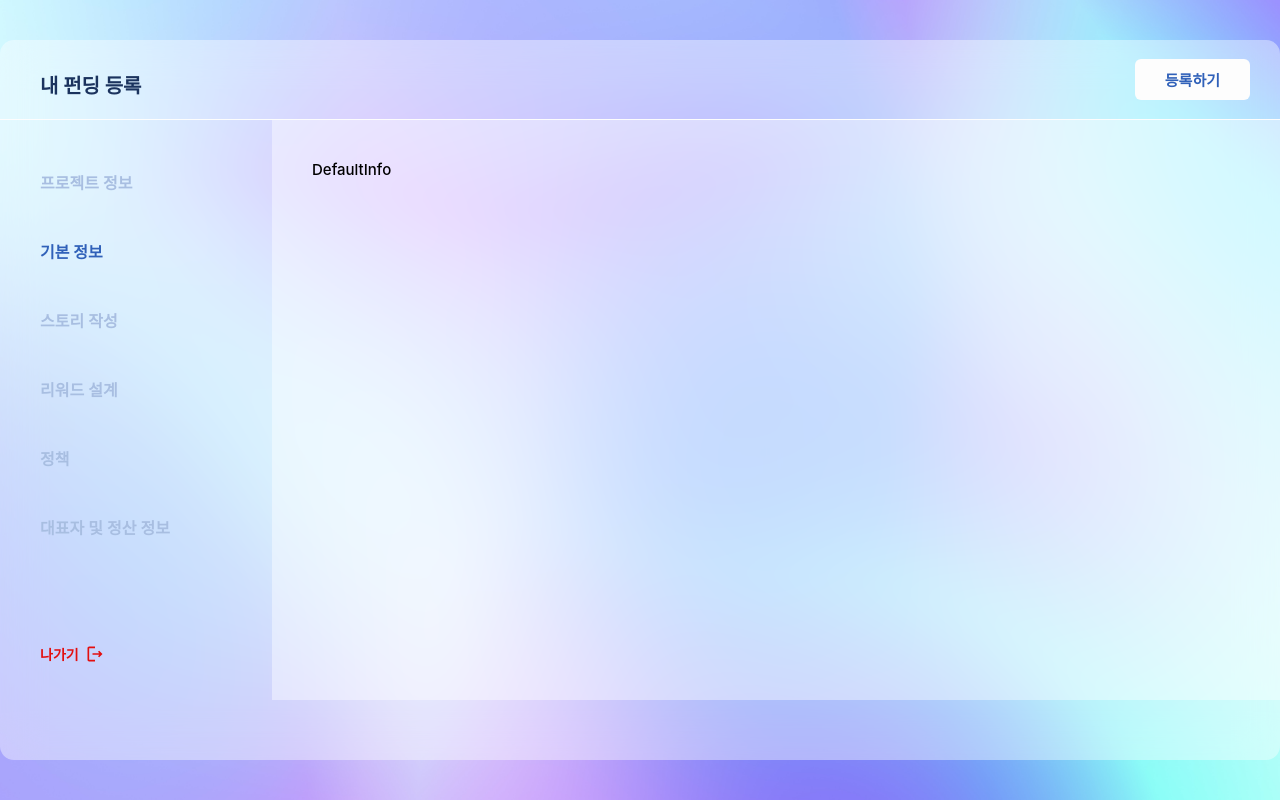
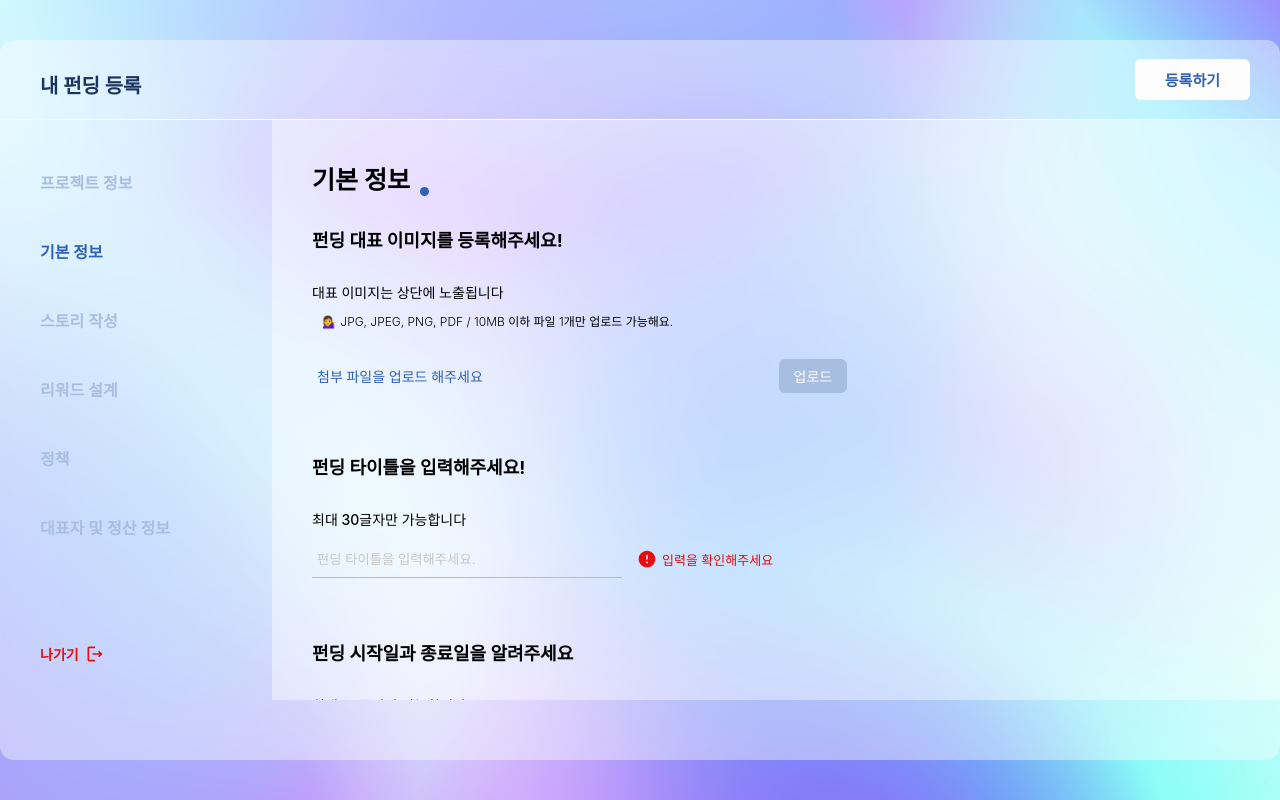
Before and after one commit to soun997/blooming, a React (Vite) app in the folder client/: page /add-fund in a window 1280 px wide. Both pictures are taken after a click on the element "기본 정보". Built offline with nearby package versions, Linux system fonts and the light colour scheme; a web font is replaced by a local one.

Commit message:
[S09P22A105-344] feat: 기본 정보 입력 정적 페이지 구성

```diff
--- a/client/src/components/AddPage/DefaultInfo.tsx
+++ b/client/src/components/AddPage/DefaultInfo.tsx
@@ -1,7 +1,150 @@
-import React from 'react';
+import { MainTitle } from '@style/common';
+import { DefaultInfoInAdd, FundAddInfo } from '@type/ProcessInfo';
+import { useEffect, useState } from 'react';
+import styled from 'styled-components';
+import { FormForText, FormForUpload } from './FormComponent';
+import { validFundingTitleCheck } from '@utils/validation/AddDefaultInfoValid';
 
-const DefaultInfo = () => {
-  return <div>DefaultInfo</div>;
+interface Props {
+  data: DefaultInfoInAdd;
+  setData: React.Dispatch<React.SetStateAction<FundAddInfo>>;
+}
+
+export interface ValidCheck {
+  validIdx: number;
+  validValue: string;
+  isValid: boolean;
+}
+
+const updatedefaultInfo = (
+  prevInfo: FundAddInfo,
+  defaultInfo: DefaultInfoInAdd,
+) => {
+  return {
+    ...prevInfo,
+    defaultInfo: defaultInfo,
+  };
 };
 
+const DefaultInfo = ({ data, setData }: Props) => {
+  const [defaultInfo, setDefaultInfo] = useState<DefaultInfoInAdd>(data);
+  const [validInputCheck, setValidInputCheck] = useState<ValidCheck>({
+    validIdx: 0,
+    validValue: '',
+    isValid: false,
+  });
+
+  useEffect(() => {
+    if (validInputCheck.isValid) {
+      switch (validInputCheck.validIdx) {
+        case 0:
+          // 대표 이미지 등록
+          defaultInfo.image = validInputCheck.validValue;
+          setData((prevInfo) => updatedefaultInfo(prevInfo, defaultInfo));
+          break;
+        case 1:
+          // 프로젝트 타이틀
+          defaultInfo.title = validInputCheck.validValue;
+          setData((prevInfo) => updatedefaultInfo(prevInfo, defaultInfo));
+          break;
+        case 2:
+          // 프로젝트 시작일, 종료일
+          const startDate = validInputCheck.validValue.split(',')[0];
+          const endDate = validInputCheck.validValue.split(',')[1];
+          defaultInfo.startDate = startDate;
+          defaultInfo.endDate = endDate;
+          setData((prevInfo) => updatedefaultInfo(prevInfo, defaultInfo));
+          break;
+        default:
+          break;
+      }
+    }
+  }, [validInputCheck]);
+
+  return (
+    <div>
+      <Title>
+        기본 정보 <div className="dot"></div>
+      </Title>
+
+      <QuestionFrame>
+        <Subtitle>펀딩 대표 이미지를 등록해주세요!</Subtitle>
+        <Contents>
+          <FormForUpload
+            title="대표 이미지는 상단에 노출됩니다"
+            subInfo={[
+              'JPG, JPEG, PNG, PDF / 10MB 이하 파일 1개만 업로드 가능해요.',
+            ]}
+            setValid={setValidInputCheck}
+            validIdx={0}
+          />
+        </Contents>
+      </QuestionFrame>
+      <QuestionFrame>
+        <Subtitle>펀딩 타이틀을 입력해주세요!</Subtitle>
+        <Contents>
+          <FormForText
+            title="최대 30글자만 가능합니다"
+            placeholder="펀딩 타이틀을 입력해주세요."
+            validIdx={1}
+            setValid={setValidInputCheck}
+            errorCheck={validFundingTitleCheck}
+            initKeyword={defaultInfo.title}
+          />
+        </Contents>
+      </QuestionFrame>
+      <QuestionFrame>
+        <Subtitle>펀딩 시작일과 종료일을 알려주세요</Subtitle>
+        <Contents>
+          <FormForText
+            title="최대 30글자만 가능합니다"
+            placeholder="펀딩 타이틀을 입력해주세요."
+            validIdx={1}
+            setValid={setValidInputCheck}
+            errorCheck={validFundingTitleCheck}
+            initKeyword={defaultInfo.title}
+          />
+        </Contents>
+      </QuestionFrame>
+    </div>
+  );
+};
+
+const Title = styled(MainTitle)`
+  font-size: 25px;
+  display: flex;
+  margin-bottom: 30px;
+`;
+
+const QuestionFrame = styled.div`
+  margin-bottom: 60px;
+`;
+
+const Subtitle = styled.div`
+  font-weight: 700;
+  font-size: 18px;
+  display: flex;
+  align-items: center;
+  margin-bottom: 30px;
+
+  span {
+    margin-top: 3px;
+    margin-left: 5px;
+    color: var(--error-color);
+    font-size: 18px;
+  }
+`;
+const Contents = styled.div`
+  display: flex;
+  flex-direction: column;
+  gap: 30px;
+  margin-top: 20px;
+
+  .rows {
+    display: flex;
+    align-items: center;
+    gap: 20px;
+  }
+`;
+
 export default DefaultInfo;
--- a/client/src/pages/AddFund.tsx
+++ b/client/src/pages/AddFund.tsx
@@ -67,7 +67,7 @@ const AddFund = () => {
   console.log('상위페이지 데이터 체크 > ', totalInfo);
   const components = [
     <ProjectInfo data={totalInfo.projectInfo} setData={setTotalInfo} />,
-    <DefaultInfo />,
+    <DefaultInfo data={totalInfo.defaultInfo} setData={setTotalInfo} />,
     <StoryWrite />,
     <Reward />,
     <Policy />,
--- /dev/null
+++ b/client/src/utils/validation/AddDefaultInfoValid.ts
@@ -0,0 +1,5 @@
+const validFundingTitleCheck = (keyword: string) => {
+  return 0 < keyword.length && keyword.length <= 30;
+};
+
+export { validFundingTitleCheck };
```
